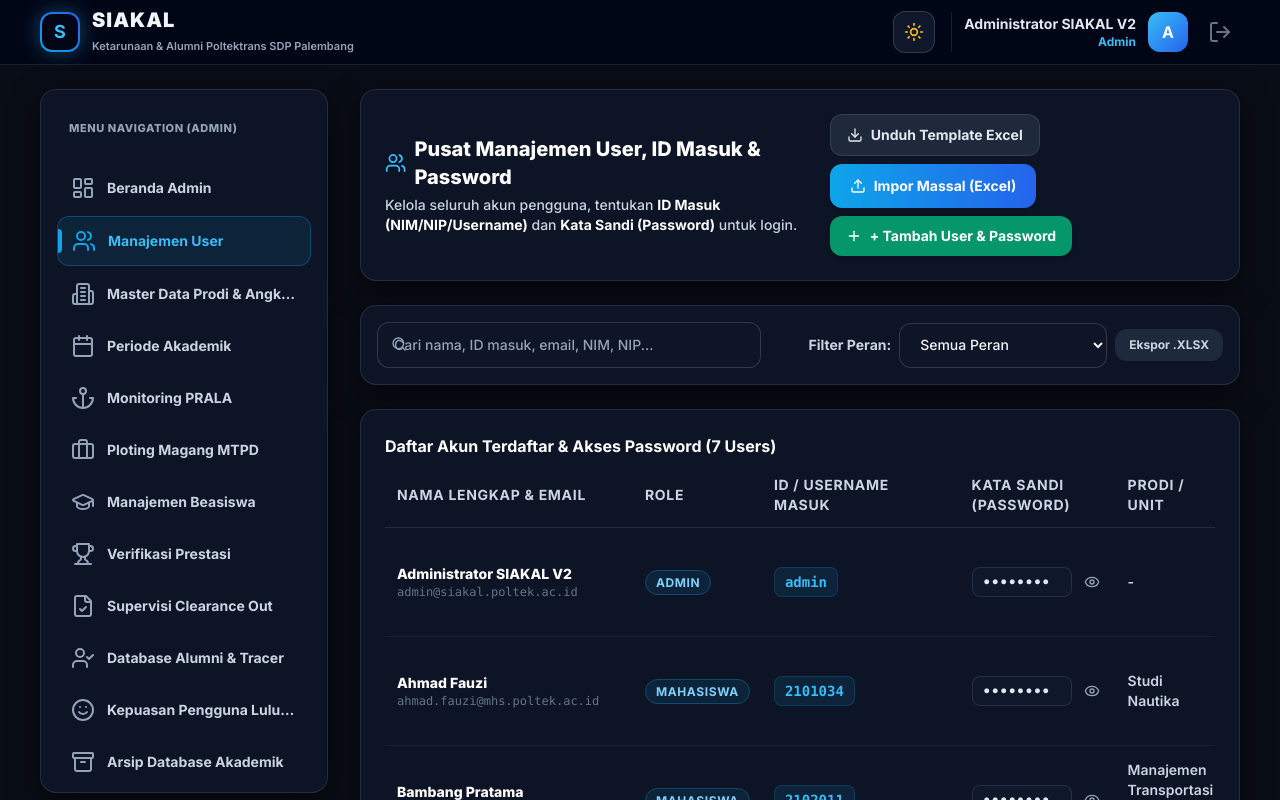
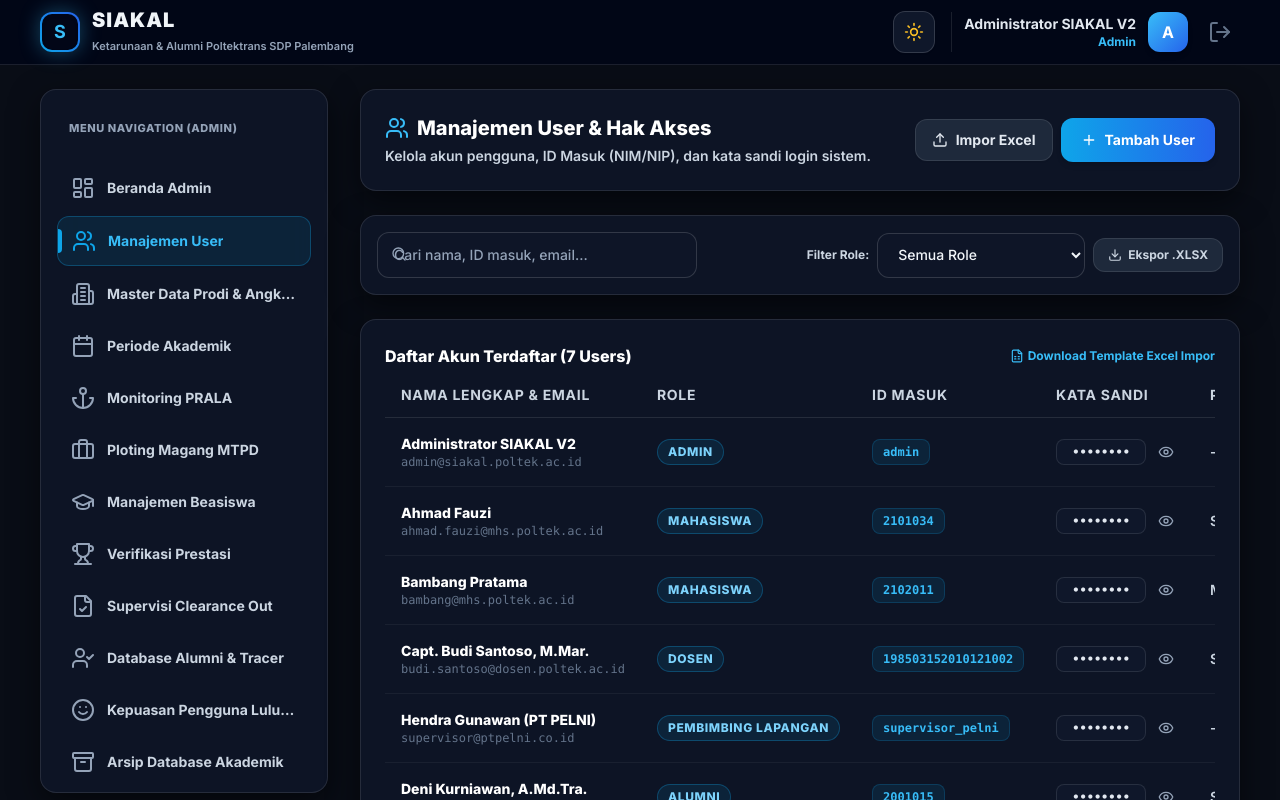
Before and after one commit to dadang56/siakal-v2, a Next.js app: page /dashboard/admin/manajemen-user in a window 1280 px wide. Shown: the top 800 px of the page. Built offline with nearby package versions, Linux system fonts and the light colour scheme.

Commit message:
style: Clean & spacious redesign of User Management page with generous column padding, compact action icons, and streamlined top banner

```diff
--- a/app/dashboard/admin/manajemen-user/page.tsx
+++ b/app/dashboard/admin/manajemen-user/page.tsx
@@ -1,7 +1,7 @@
 'use client';
 
 import React, { useState, useEffect } from 'react';
-import { Users, Upload, Download, Plus, Trash2, CheckCircle2, Search, Key, Copy, Eye, EyeOff, Check, AlertTriangle } from 'lucide-react';
+import { Users, Upload, Download, Plus, Trash2, CheckCircle2, Search, Key, Copy, Eye, EyeOff, Check, AlertTriangle, FileSpreadsheet } from 'lucide-react';
 import { initialAccounts, UserAccount } from '@/lib/mockStore';
 import { readExcelFile, downloadUserImportTemplate, exportToExcel } from '@/lib/utils/excel';
 
@@ -160,58 +160,53 @@ export default function AdminUserManagementPage() {
 
   return (
     <div className="space-y-6">
-      {/* Top Banner Header */}
-      <div className="glass-panel p-6 border-l-4 border-l-sky-500 flex flex-col lg:flex-row items-start lg:items-center justify-between gap-4">
+      {/* Top Banner Header - Clean & Minimalist */}
+      <div className="glass-panel p-6 border-l-4 border-l-sky-500 flex flex-col sm:flex-row items-start sm:items-center justify-between gap-4">
         <div>
           <h1 className="text-xl font-extrabold text-slate-900 dark:text-white flex items-center gap-2">
             <Users className="w-6 h-6 text-sky-500 dark:text-sky-400" />
-            <span>Pusat Manajemen User, ID Masuk & Password</span>
+            <span>Manajemen User & Hak Akses</span>
           </h1>
-          <p className="text-xs sm:text-sm text-slate-600 dark:text-slate-300 mt-1 font-medium">
-            Kelola seluruh akun pengguna, tentukan <strong className="text-slate-900 dark:text-white">ID Masuk (NIM/NIP/Username)</strong> dan <strong className="text-slate-900 dark:text-white">Kata Sandi (Password)</strong> untuk login.
+          <p className="text-xs sm:text-sm text-slate-600 dark:text-slate-300 mt-1 font-semibold">
+            Kelola akun pengguna, ID Masuk (NIM/NIP), dan kata sandi login sistem.
           </p>
         </div>
 
-        <div className="flex flex-wrap items-center gap-2">
-          <button onClick={handleDownloadTemplate} className="px-4 py-2.5 rounded-xl bg-slate-200 dark:bg-slate-800 text-slate-800 dark:text-slate-200 hover:text-sky-600 font-bold text-xs sm:text-sm flex items-center gap-2 shadow-sm border border-slate-300 dark:border-white/10">
-            <Download className="w-4 h-4" />
-            <span>Unduh Template Excel</span>
-          </button>
-
-          <label className="glass-button text-xs sm:text-sm font-bold flex items-center gap-2 cursor-pointer shadow-md">
+        <div className="flex items-center gap-2 shrink-0">
+          <label className="px-4 py-2.5 rounded-xl bg-slate-200 dark:bg-slate-800 text-slate-800 dark:text-slate-200 hover:text-sky-600 font-bold text-xs sm:text-sm flex items-center gap-2 shadow-sm border border-slate-300 dark:border-white/10 cursor-pointer">
             <Upload className="w-4 h-4" />
-            <span>Impor Massal (Excel)</span>
+            <span>Impor Excel</span>
             <input type="file" accept=".xlsx,.xls" onChange={handleExcelFileUpload} className="hidden" />
           </label>
 
-          <button onClick={() => setShowAddModal(true)} className="px-4 py-2.5 rounded-xl bg-emerald-600 hover:bg-emerald-500 text-white font-bold text-xs sm:text-sm flex items-center gap-2 shadow-md">
+          <button onClick={() => setShowAddModal(true)} className="glass-button text-xs sm:text-sm font-bold flex items-center gap-2 py-2.5 px-4 shadow-lg">
             <Plus className="w-4 h-4" />
-            <span>+ Tambah User & Password</span>
+            <span>Tambah User</span>
           </button>
         </div>
       </div>
 
       {/* Filter & Search Bar */}
       <div className="glass-panel p-4 flex flex-col sm:flex-row items-center justify-between gap-4">
-        <div className="relative w-full sm:w-96">
+        <div className="relative w-full sm:w-80">
           <Search className="w-4 h-4 absolute left-3.5 top-3.5 text-slate-400" />
           <input
             type="text"
             value={searchQuery}
             onChange={(e) => setSearchQuery(e.target.value)}
-            placeholder="Cari nama, ID masuk, email, NIM, NIP..."
+            placeholder="Cari nama, ID masuk, email..."
             className="w-full glass-input pl-10 text-xs sm:text-sm"
           />
         </div>
 
         <div className="flex items-center gap-2 w-full sm:w-auto">
-          <span className="text-xs sm:text-sm font-bold text-slate-700 dark:text-slate-300 shrink-0">Filter Peran:</span>
+          <span className="text-xs font-bold text-slate-700 dark:text-slate-300 shrink-0">Filter Role:</span>
           <select
             value={filterRole}
             onChange={(e) => setFilterRole(e.target.value)}
-            className="glass-input text-xs sm:text-sm"
+            className="glass-input text-xs"
           >
-            <option value="semua">Semua Peran</option>
+            <option value="semua">Semua Role</option>
             <option value="admin">Admin</option>
             <option value="mahasiswa">Mahasiswa</option>
             <option value="dosen">Dosen</option>
@@ -220,28 +215,35 @@ export default function AdminUserManagementPage() {
             <option value="unit_approver">Unit Approver</option>
           </select>
 
-          <button onClick={handleExportUsers} className="px-3.5 py-2 rounded-xl bg-slate-200 dark:bg-slate-800 text-slate-700 dark:text-slate-300 font-bold text-xs shrink-0">
-            Ekspor .XLSX
+          <button onClick={handleExportUsers} className="px-3.5 py-2 rounded-xl bg-slate-200 dark:bg-slate-800 text-slate-700 dark:text-slate-300 font-bold text-xs shrink-0 flex items-center gap-1.5 border border-slate-300 dark:border-white/10">
+            <Download className="w-3.5 h-3.5" />
+            <span>Ekspor .XLSX</span>
           </button>
         </div>
       </div>
 
-      {/* Table List User with Credentials */}
+      {/* Table List User with Generous Padding & Spacious Layout */}
       <div className="glass-panel p-6 overflow-hidden">
-        <h3 className="text-sm sm:text-base font-bold text-slate-900 dark:text-white mb-4">
-          Daftar Akun Terdaftar & Akses Password ({filteredUsers.length} Users)
-        </h3>
+        <div className="flex items-center justify-between mb-4">
+          <h3 className="text-sm sm:text-base font-extrabold text-slate-900 dark:text-white">
+            Daftar Akun Terdaftar ({filteredUsers.length} Users)
+          </h3>
+          <button onClick={handleDownloadTemplate} className="text-xs text-sky-600 dark:text-sky-400 font-bold hover:underline flex items-center gap-1">
+            <FileSpreadsheet className="w-3.5 h-3.5" />
+            <span>Download Template Excel Impor</span>
+          </button>
+        </div>
 
         <div className="overflow-x-auto">
-          <table className="w-full text-left text-xs sm:text-sm">
+          <table className="w-full text-left text-xs sm:text-sm border-collapse">
             <thead>
               <tr className="border-b border-slate-200 dark:border-white/10 text-slate-700 dark:text-slate-300 font-extrabold uppercase tracking-wider">
-                <th className="pb-3 px-3">Nama Lengkap & Email</th>
-                <th className="pb-3 px-3">Role</th>
-                <th className="pb-3 px-3">ID / Username Masuk</th>
-                <th className="pb-3 px-3">Kata Sandi (Password)</th>
-                <th className="pb-3 px-3">Prodi / Unit</th>
-                <th className="pb-3 px-3 text-right">Aksi</th>
+                <th className="pb-3 px-4">Nama Lengkap & Email</th>
+                <th className="pb-3 px-4">Role</th>
+                <th className="pb-3 px-4">ID Masuk</th>
+                <th className="pb-3 px-4">Kata Sandi</th>
+                <th className="pb-3 px-4">Prodi / Unit</th>
+                <th className="pb-3 px-4 text-right">Aksi</th>
               </tr>
             </thead>
             <tbody className="divide-y divide-slate-200 dark:divide-white/5">
@@ -252,26 +254,30 @@ export default function AdminUserManagementPage() {
 
                 return (
                   <tr key={u.id} className="hover:bg-slate-100/80 dark:hover:bg-slate-800/50 transition-colors">
-                    <td className="py-3.5 px-3">
+                    {/* User Name & Email */}
+                    <td className="py-4 px-4 whitespace-nowrap">
                       <div className="font-extrabold text-slate-900 dark:text-white text-sm">{u.fullName}</div>
                       <div className="text-xs text-slate-500 font-mono font-medium">{u.email}</div>
                     </td>
 
-                    <td className="py-3.5 px-3">
-                      <span className="px-2.5 py-1 rounded-full text-[10px] sm:text-xs font-bold uppercase tracking-wider bg-sky-500/10 text-sky-700 dark:text-sky-300 border border-sky-500/30">
+                    {/* Role Badge */}
+                    <td className="py-4 px-4 whitespace-nowrap">
+                      <span className="px-2.5 py-1 rounded-full text-[10px] sm:text-xs font-extrabold uppercase tracking-wider bg-sky-500/10 text-sky-700 dark:text-sky-300 border border-sky-500/30 inline-block">
                         {u.role.replace('_', ' ')}
                       </span>
                     </td>
 
-                    <td className="py-3.5 px-3">
-                      <div className="font-mono font-extrabold text-sky-600 dark:text-sky-400 bg-sky-500/10 px-2.5 py-1 rounded-lg inline-block border border-sky-500/20">
+                    {/* Login ID */}
+                    <td className="py-4 px-4 whitespace-nowrap">
+                      <span className="font-mono font-extrabold text-sky-600 dark:text-sky-400 bg-sky-500/10 px-2.5 py-1 rounded-lg border border-sky-500/20 text-xs inline-block">
                         {loginId}
-                      </div>
+                      </span>
                     </td>
 
-                    <td className="py-3.5 px-3">
+                    {/* Password */}
+                    <td className="py-4 px-4 whitespace-nowrap">
                       <div className="flex items-center gap-2">
-                        <span className="font-mono font-bold text-slate-800 dark:text-slate-200 bg-slate-100 dark:bg-slate-900 px-2.5 py-1 rounded-lg border border-slate-300 dark:border-white/10 min-w-[100px]">
+                        <span className="font-mono font-bold text-slate-800 dark:text-slate-200 bg-slate-100 dark:bg-slate-900 px-2.5 py-1 rounded-lg border border-slate-300 dark:border-white/10 text-xs min-w-[90px] text-center inline-block">
                           {isPwdShown ? pwd : '••••••••'}
                         </span>
                         <button
@@ -285,27 +291,29 @@ export default function AdminUserManagementPage() {
                       </div>
                     </td>
 
-                    <td className="py-3.5 px-3 text-slate-700 dark:text-slate-300 font-semibold">
+                    {/* Prodi / Unit */}
+                    <td className="py-4 px-4 whitespace-nowrap text-slate-700 dark:text-slate-300 font-semibold">
                       {u.prodi || u.namaLengkapGelar || '-'}
                     </td>
 
-                    <td className="py-3.5 px-3 text-right space-x-2">
+                    {/* Actions: Copy & Delete */}
+                    <td className="py-4 px-4 whitespace-nowrap text-right space-x-1.5">
                       <button
                         type="button"
                         onClick={() => handleCopyCredentials(u)}
-                        className="px-2.5 py-1.5 rounded-xl bg-slate-200 dark:bg-slate-800 hover:bg-slate-300 text-slate-800 dark:text-slate-200 font-bold text-xs inline-flex items-center gap-1 shadow-sm"
-                        title="Salin ID & Password"
+                        className="p-2 rounded-xl bg-slate-200 dark:bg-slate-800 hover:bg-sky-500/20 text-slate-700 dark:text-slate-300 hover:text-sky-600 transition-colors inline-flex items-center"
+                        title="Salin ID Masuk & Password"
                       >
-                        {copiedId === u.id ? <Check className="w-3.5 h-3.5 text-emerald-500" /> : <Copy className="w-3.5 h-3.5" />}
-                        <span>{copiedId === u.id ? 'Tersalin' : 'Salin Akses'}</span>
+                        {copiedId === u.id ? <Check className="w-4 h-4 text-emerald-500" /> : <Copy className="w-4 h-4" />}
                       </button>
 
                       <button
+                        type="button"
                         onClick={() => setDeleteTargetId(u.id)}
-                        className="p-1.5 rounded-xl text-slate-400 hover:text-red-500 hover:bg-red-500/10 transition-colors"
-                        title="Hapus Akun"
+                        className="p-2 rounded-xl text-slate-400 hover:text-red-500 hover:bg-red-500/10 transition-colors inline-flex items-center"
+                        title="Hapus Akun Pengguna"
                       >
-                        <Trash2 className="w-4.5 h-4.5" />
+                        <Trash2 className="w-4 h-4" />
                       </button>
                     </td>
                   </tr>
@@ -372,7 +380,7 @@ export default function AdminUserManagementPage() {
             <div className="flex items-center justify-between border-b border-slate-200 dark:border-white/10 pb-3">
               <h3 className="text-base font-bold text-slate-900 dark:text-white flex items-center gap-2">
                 <Key className="w-5 h-5 text-sky-500" />
-                <span>Tambah User Baru & Pengaturan Password</span>
+                <span>Tambah User Baru & Password</span>
               </h3>
             </div>
 
@@ -430,7 +438,7 @@ export default function AdminUserManagementPage() {
 
                 <div>
                   <label className="block font-bold text-slate-800 dark:text-slate-200 mb-1">
-                    {newRole === 'mahasiswa' ? 'NIM (Digunakan sebagai ID Log In)' : newRole === 'dosen' ? 'NIP (Digunakan sebagai ID Log In)' : 'Username / ID Masuk'}
+                    {newRole === 'mahasiswa' ? 'NIM (ID Log In)' : newRole === 'dosen' ? 'NIP (ID Log In)' : 'Username / ID Masuk'}
                   </label>
                   <input
                     type="text"
```
